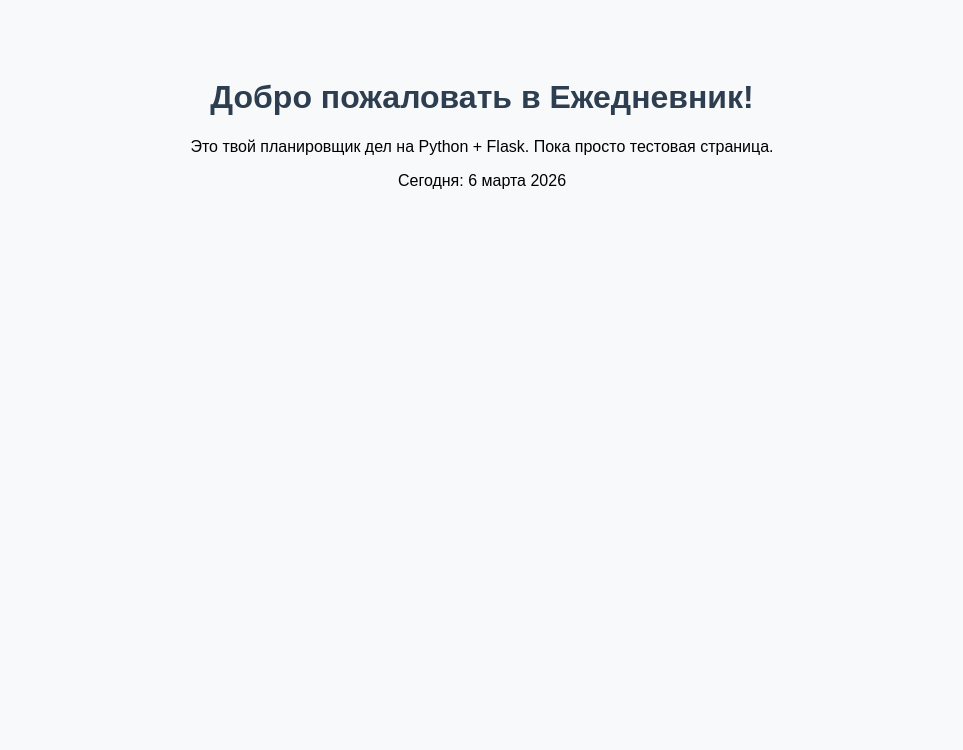
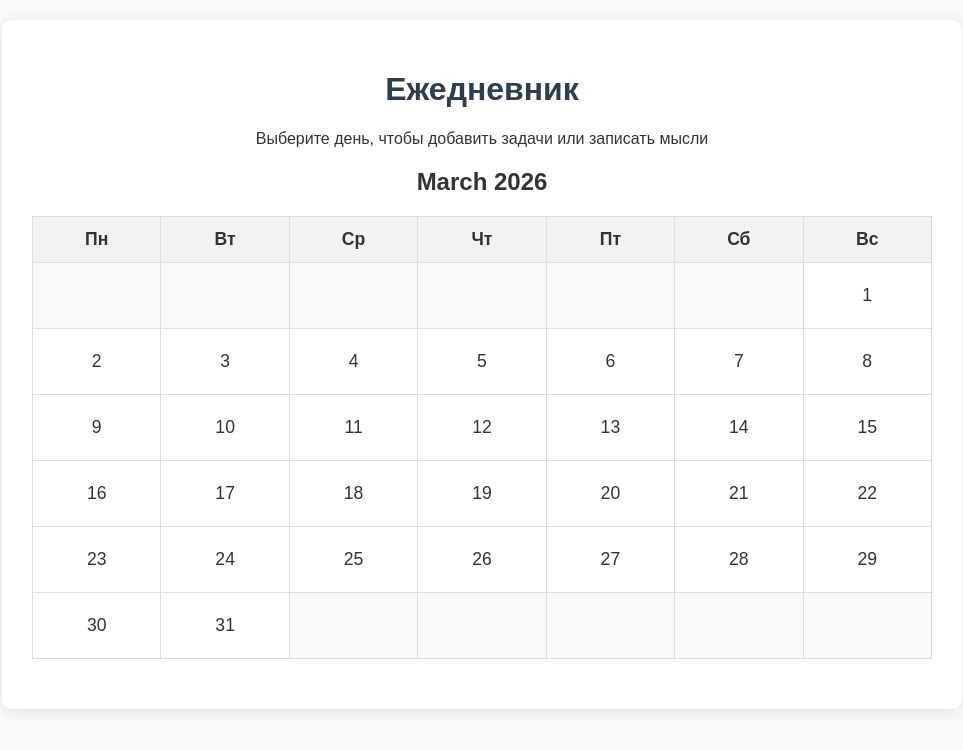
Before and after one commit to Ruslan13-gold/daily-planner, a Flask app: page / in a window 1280 px wide. Shown: the top 750 px of the page, without its empty margins (158-1121 px from the left). Run offline with Flask 3, Linux system fonts and the light colour scheme.

Commit message:
Динамический календарь на главной странице с ссылками на /day/YYYY-MM-DD

```diff
--- a/app.py
+++ b/app.py
@@ -1,5 +1,6 @@
 from flask import Flask, render_template
 from flask_sqlalchemy import SQLAlchemy
+import calendar
 
 app = Flask(__name__)
 # Настраиваем базу данных SQLite (файл будет в корне проекта)
@@ -8,10 +9,39 @@ app.config['SQLALCHEMY_DATABASE_URI'] = 'sqlite:///database.db'
 app.config['SQLALCHEMY_TRACK_MODIFICATIONS'] = False
 
 db = SQLAlchemy(app)
+# Функция генерирует HTML-календарь для указанного года и месяца
+def generate_calendat_html(year=2026, month=3):
+    cal = calendar.monthcalendar(year, month)
+
+    #Заголовок месяца и года
+    month_name = calendar.month_name[month]
+    header = f"<h2>{month_name} {year}</h2>"
+
+    #Таблица календаря
+    html = '<table class="calendar">'
+    html += '<thead><tr><th>Пн</th><th>Вт</th><th>Ср</th><th>Чт</th><th>Пт</th><th>Сб</th><th>Вс</th></tr></thead>'
+    html += '<tbody>'
+
+    for week in cal:
+        html += '<tr>'
+        for day in week:
+            if day == 0:
+                html += '<td class="empty"></td>' # Пустые клетки до/после месяца
+            else:
+                # Формируем дату в формате YYYY-MM-DD
+                date_str = f"{year}-{month:02d}-{day:02d}"
+                # Ссылка на страницу дня
+                html += f'<td><a href="/day/{date_str}">{day}</a></td>'
+        html += '</tr>'
+    html += '</tbody></table>'
+
+    return header + html
+
 
 @app.route('/')
 def home():
-    return render_template('index.html')
+    calendar_html = generate_calendat_html(2026, 3)
+    return render_template('index.html', calendar_html=calendar_html)
 
 if __name__ == '__main__':
     # Перед первым запуском создаём таблицы (только один раз!)
--- a/templates/index.html
+++ b/templates/index.html
@@ -4,21 +4,68 @@
     <meta charset="UTF-8">
     <meta name="viewport" content="width=device-width, initial-scale=1.0">
     <title>Ежедневник</title>
+
+    <!-- Временные стили для календаря -->
     <style>
         body {
             font-family: Arial, sans-serif;
+            margin: 0;
+            padding: 20px;
+            background-color: #f8f9fa;
+            color: #333;
             text-align: center;
-            padding: 50px;
-            background-color: #f8f9fa;
         }
-        h1 {
-            color: #2c3e50;
+        h1 { color: #2c3e50; }
+        .container {
+            max-width: 900px;
+            margin: 0 auto;
+            background: white;
+            padding: 30px;
+            border-radius: 10px;
+            box-shadow: 0 2px 15px rgba(0,0,0,0.1);
+        }
+
+        /* Стили календаря */
+        .calendar {
+            width: 100%;
+            border-collapse: collapse;
+            margin: 20px 0;
+            font-size: 1.1em;
+        }
+        .calendar th, .calendar td {
+            border: 1px solid #ddd;
+            padding: 12px;
+            text-align: center;
+        }
+        .calendar th {
+            background-color: #f2f2f2;
+            font-weight: bold;
+        }
+        .calendar td a {
+            text-decoration: none;
+            color: #333;
+            display: block;
+            padding: 10px;
+        }
+        .calendar td a:hover {
+            background-color: #e0f7fa;
+            border-radius: 50%;
+        }
+        .calendar td.empty {
+            background-color: #f9f9f9;
         }
     </style>
 </head>
 <body>
-    <h1>Добро пожаловать в Ежедневник!</h1>
-    <p>Это твой планировщик дел на Python + Flask. Пока просто тестовая страница.</p>
-    <p>Сегодня: 6 марта 2026</p>
+
+    <div class="container">
+        <h1>Ежедневник</h1>
+        <p>Выберите день, чтобы добавить задачи или записать мысли</p>
+
+        <!-- Здесь будет вставлен календарь из Python -->
+        {{ calendar_html | safe }}
+        <!-- | safe — важно! позволяет Flask вставить чистый HTML без экранирования -->
+    </div>
+
 </body>
 </html>
```
